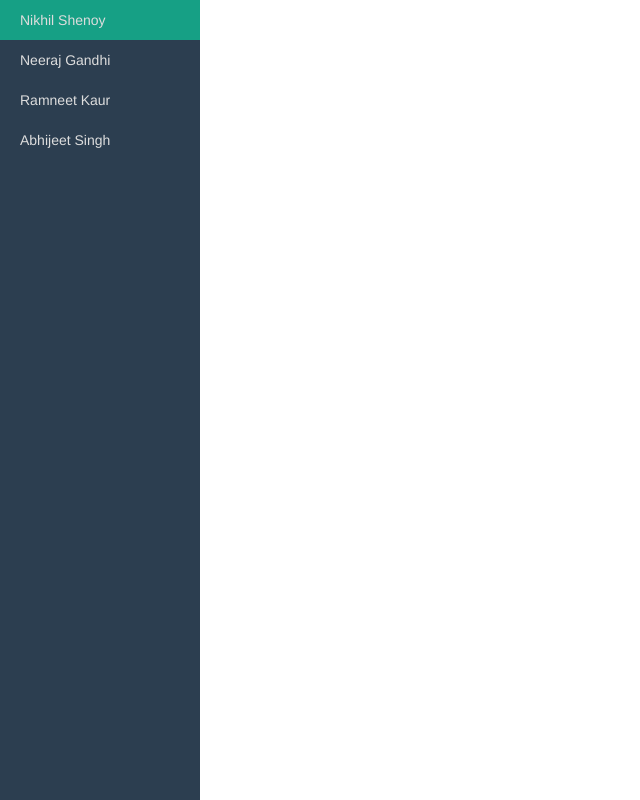
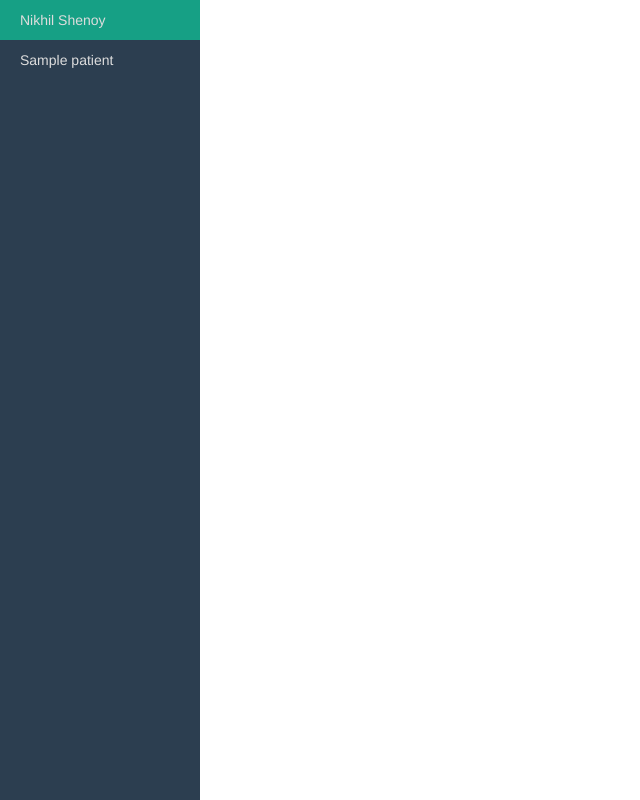
Before and after one commit to ng4mf/FinalProject_CIS541_F2017, a Flask app: template monitor/templates/base.html in a window 1280 px wide. Shown: the whole page, without its empty margins (0-640 px from the left). Run offline with Flask 2, Linux system fonts and the light colour scheme; the template is opened without the code that fills it: most values are stand-ins (such as "Sample title", 1, 10 or a date in 2020); some libraries are stand-ins or nearby versions.

Commit message:
dynamic fake profiles

```diff
--- a/monitor/main.py
+++ b/monitor/main.py
@@ -146,7 +146,9 @@ def patient(patient_name):
         patient_name = "default"
 
 
-    return render_template('patient.html', patient_data=patient_data[patient_name])
+    return render_template('patient.html',
+                           patients=get_patients(),
+                           patient_data=patient_data[patient_name])
 
 @app.route('/about')
 def about():
--- a/monitor/templates/base.html
+++ b/monitor/templates/base.html
@@ -23,9 +23,11 @@
 <div id="sidebar-wrapper">
   <ul class="sidebar-nav">
       <li><a href="{{ url_for('index') }}">Nikhil Shenoy</a></li>
-      <li><a href="{{ url_for('patient', patient_name='neeraj_gandhi') }}">Neeraj Gandhi</a></li>
-      <li><a href="{{ url_for('patient', patient_name='ramneet_kaur') }}">Ramneet Kaur</a></li>
-      <li><a href="{{ url_for('patient', patient_name='abhijeet_singh') }}">Abhijeet Singh</a></li>
+      {% for p in patients %}
+        {% if p.id != 'nikhil_shenoy' %}
+          <li><a href="{{ url_for('patient', patient_name=p.id) }}">{{ p.name }}</a></li>
+        {% endif %}
+      {% endfor %}
   </ul>
 </div>
 
```
